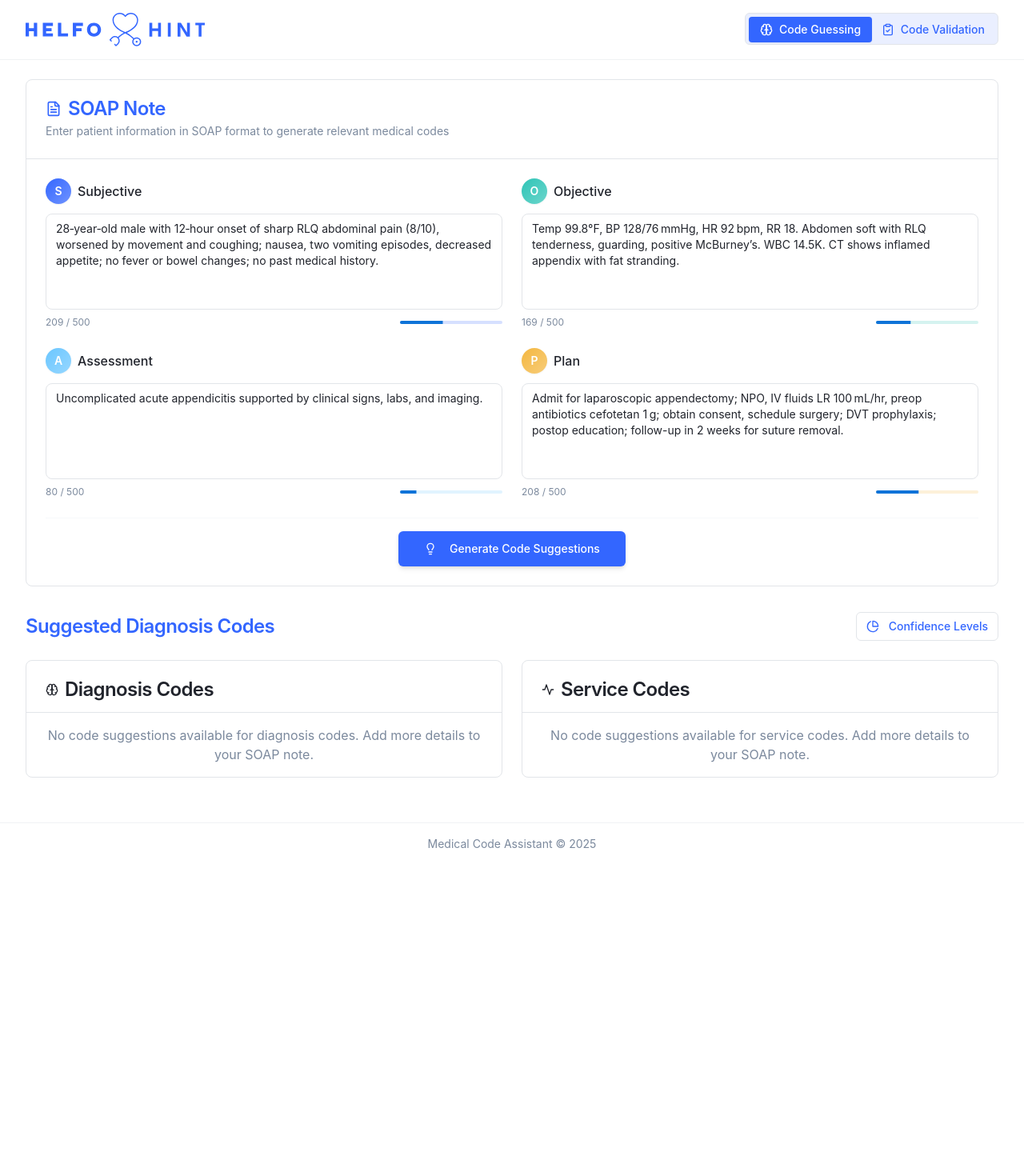
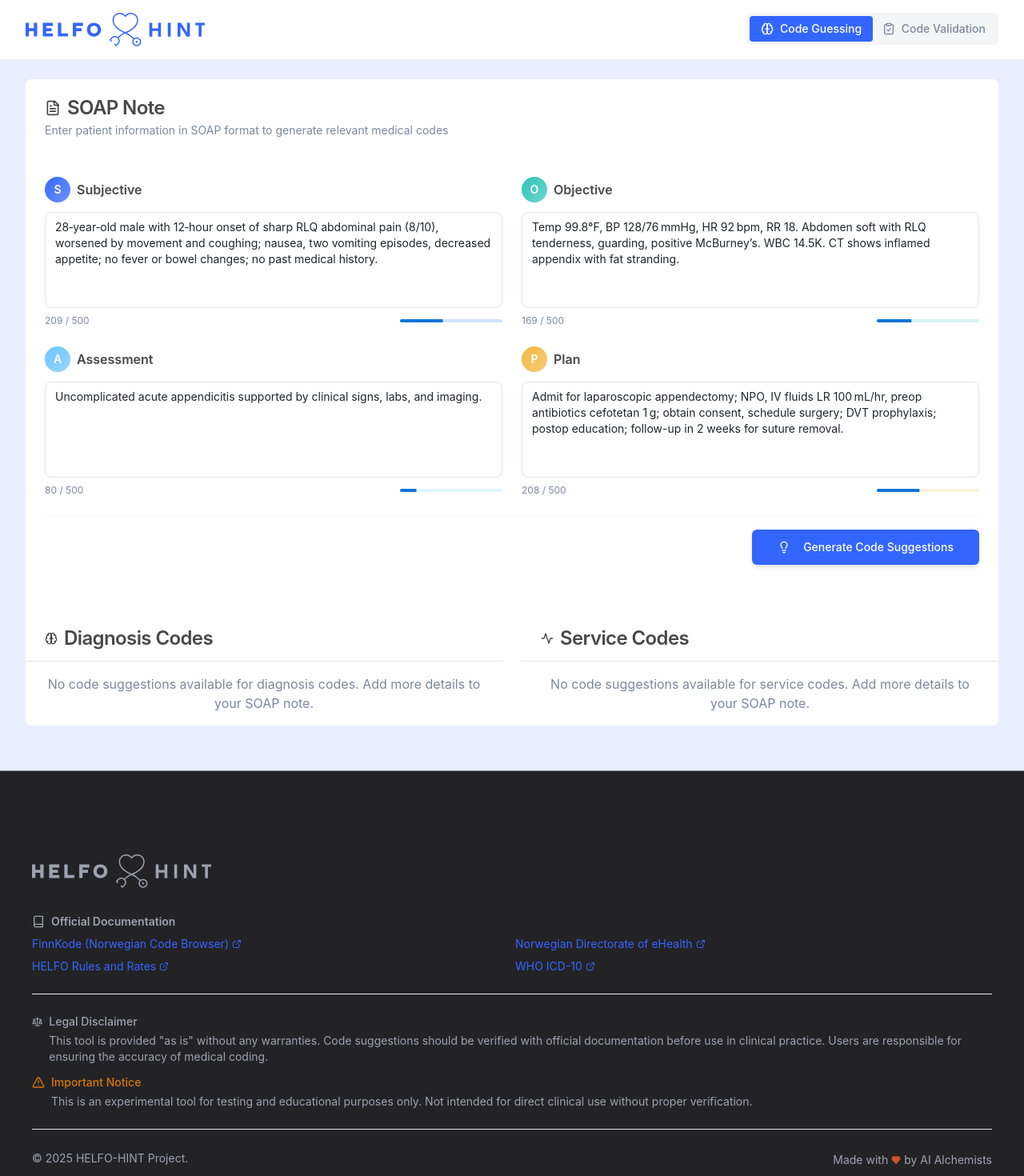
Before and after one commit to wilson-pinto/helfo-hint, a React (Vite) app: page / in a window 1280 px wide. Shown: the top 1470 px of the page at 80% size. Before the commit the page ends 1081 px from the top, so only its background shows below. Built offline with nearby package versions, Linux system fonts and the light colour scheme.

Commit message:
chore: ui fixes

```diff
--- a/src/components/CodeSuggestions.tsx
+++ b/src/components/CodeSuggestions.tsx
@@ -8,7 +8,6 @@ import { motion, AnimatePresence } from 'framer-motion';
 import { useState } from 'react';
 import { useToast } from '../hooks/use-toast';
 import { useAppDispatch } from '@/hooks/redux';
-import { acceptCode } from '@/store/slices/medicalSlice';
 import { ICodeSuggestion } from '@/types';
 
 interface CodeSuggestionsProps {
@@ -123,10 +122,10 @@ export const CodeSuggestions = ({ codes, error, type }: CodeSuggestionsProps) =>
   }
 
   return (
-    <Card className='border'>
+    <Card>
       <CardHeader className="flex flex-row items-center border-b justify-between space-y-0 pb-4">
         <CardTitle>
-          <div className="flex items-center gap-2">
+          <span className="flex items-center gap-2 text-medical-foreground/80">
             {type === 'diagnosis' ? (
               <>
                 <Brain className="h-4 w-4" />
@@ -138,7 +137,7 @@ export const CodeSuggestions = ({ codes, error, type }: CodeSuggestionsProps) =>
                 Service Codes
               </>
             )}
-          </div>
+          </span>
         </CardTitle>
       </CardHeader>
       <CardContent className='py-4'>
--- a/src/components/Layout.tsx
+++ b/src/components/Layout.tsx
@@ -6,6 +6,7 @@ import { motion, AnimatePresence } from 'framer-motion';
 import { Brain, ClipboardCheck } from 'lucide-react';
 import { TScreen } from '@/types';
 import Logo from './Logo';
+import { Footer } from './Footer';
 
 interface LayoutProps {
   children: React.ReactNode;
@@ -20,7 +21,7 @@ export const Layout = ({ children }: LayoutProps) => {
   };
 
   return (
-    <div className="min-h-screen bg-medical-surface">
+    <div className="min-h-screen bg-medical-primary/10">
       <header className="bg-white border-b border-border/50 sticky top-0 z-50">
         <div className="container mx-auto py-4">
           <div className="flex gap-4 justify-between">
@@ -68,10 +69,8 @@ export const Layout = ({ children }: LayoutProps) => {
         </AnimatePresence>
       </main>
 
-      <footer className="border-t border-border/50 py-4 mt-8">
-        <div className="container mx-auto text-center text-sm text-muted-foreground">
-          <p>Medical Code Assistant © 2025</p>
-        </div>
+      <footer className="border-t border-border/50 py-4 mt-8 bg-black/85">
+       <Footer />
       </footer>
     </div>
   );
--- a/src/components/SOAPInput.tsx
+++ b/src/components/SOAPInput.tsx
@@ -79,9 +79,9 @@ export const SOAPInput = ({ hideGenerateButton = false }: SOAPInputProps) => {
       animate={{ opacity: 1, y: 0 }}
       transition={{ duration: 0.3 }}
     >
-      <Card className="mb-8 border">
-        <CardHeader className="border-b">
-          <CardTitle className="flex items-center gap-2 text-medical-primary">
+      <Card className="mb-8">
+        <CardHeader className="">
+          <CardTitle className="flex items-center gap-2 text-medical-foreground/80">
             <FileText className="h-5 w-5" />
             SOAP Note
           </CardTitle>
@@ -106,7 +106,7 @@ export const SOAPInput = ({ hideGenerateButton = false }: SOAPInputProps) => {
                       {section.letter}
                     </span>
                   </div>
-                  <Label htmlFor={section.field} className="text-base font-medium">
+                  <Label htmlFor={section.field} className="text-base font-semibold text-medical-foreground/80">
                     {section.title}
                   </Label>
                 </div>
@@ -149,7 +149,7 @@ export const SOAPInput = ({ hideGenerateButton = false }: SOAPInputProps) => {
           </div>
 
           {!hideGenerateButton && (
-            <div className="flex flex-col items-center gap-2 pt-4 border-t border-medical-neutral/30">
+            <div className="flex flex-col items-end gap-2 pt-4 border-t border-medical-neutral/30">
               {fullNote.length > 0 && fullNote.length < 100 && (
                 <motion.p
                   initial={{ opacity: 0 }}
--- a/src/components/ui/tabs.tsx
+++ b/src/components/ui/tabs.tsx
@@ -12,7 +12,7 @@ const TabsList = React.forwardRef<
   <TabsPrimitive.List
     ref={ref}
     className={cn(
-      "inline-flex h-10 items-center justify-center rounded-md bg-medical-primary/10 p-1 border text-medical-primary",
+     "inline-flex h-10 items-center justify-center rounded-md bg-muted p-1 text-muted-foreground",
       className
     )}
     {...props}
--- a/src/pages/CodeGuessing.tsx
+++ b/src/pages/CodeGuessing.tsx
@@ -2,7 +2,7 @@ import { SOAPInput } from '@/components/SOAPInput';
 import { CodeSuggestions } from '@/components/CodeSuggestions';
 import { motion } from 'framer-motion';
 import { PieChart } from 'lucide-react';
-import { useAppDispatch, useAppSelector } from '@/hooks/redux';
+import { useAppSelector } from '@/hooks/redux';
 import { Tooltip, TooltipContent, TooltipProvider, TooltipTrigger } from '@/components/ui/tooltip';
 import { Button } from '@/components/ui/button';
 
@@ -19,14 +19,14 @@ export const CodeGuessing = () => {
     >
       <SOAPInput />
 
-      <div className="flex items-center justify-between">
-        <p className='text-2xl font-semibold leading-none tracking-tight text-medical-primary'>
-          Suggested Diagnosis Codes
+      {/* <div className="flex items-center justify-between px-6">
+        <p className='text-2xl font-semibold leading-none tracking-tight'>
+          Suggested Codes
         </p>
         <TooltipProvider>
           <Tooltip>
             <TooltipTrigger asChild>
-              <Button variant="outline" size="sm" className="text-medical-primary">
+              <Button variant="ghost" size="sm" className="text-medical-primary">
                 <PieChart className="h-4 w-4 mr-1" />
                 Confidence Levels
               </Button>
@@ -49,7 +49,7 @@ export const CodeGuessing = () => {
             </TooltipContent>
           </Tooltip>
         </TooltipProvider>
-      </div>
+      </div> */}
 
       <div className="grid grid-cols-1 md:grid-cols-2 gap-6">
         <CodeSuggestions
```
Also changed, not shown: src/components/Footer.tsx (+5 -6 lines).
